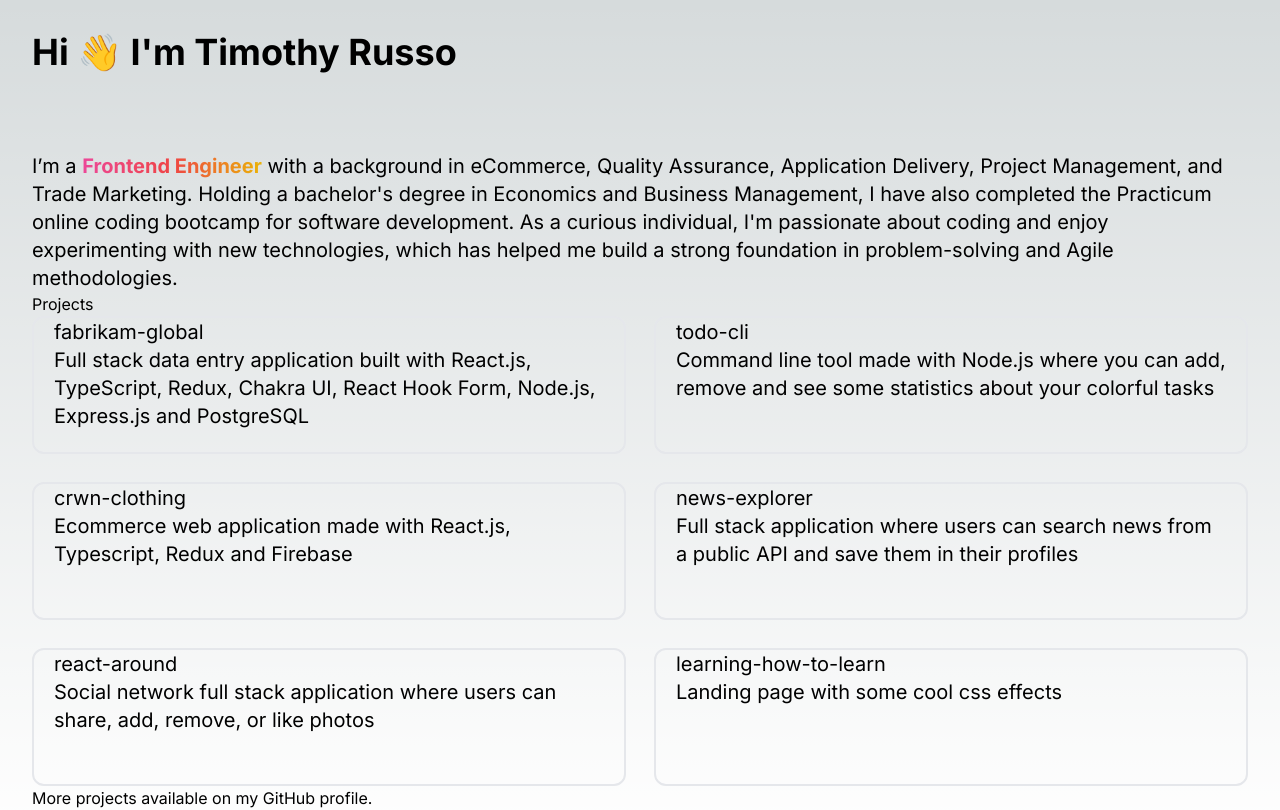
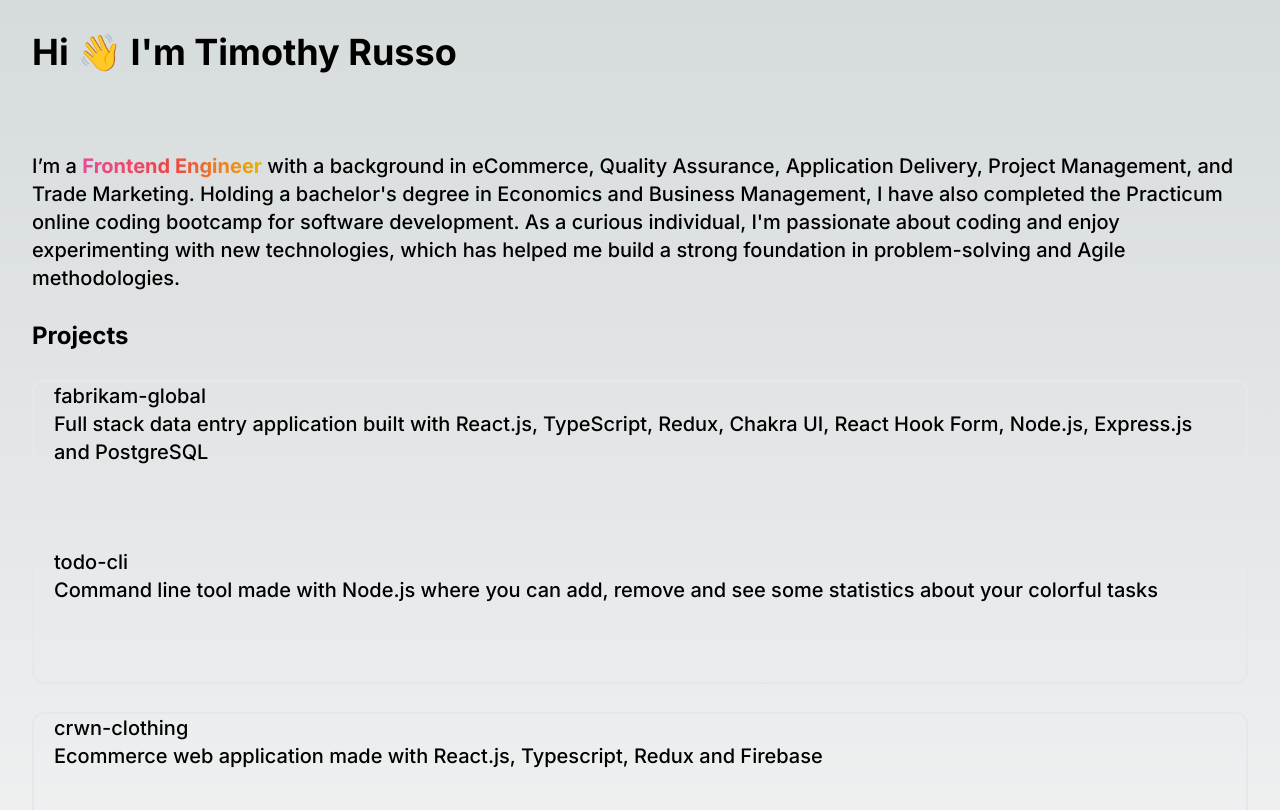
Before and after one commit to timothyrusso/personal-website-next, a Next.js app: page / in a window 1280 px wide. Shown: the top 810 px of the page. Built offline with nearby package versions, Linux system fonts and the light colour scheme.

Commit message:
feat: update font weigth

```diff
--- a/components/Description/Description.tsx
+++ b/components/Description/Description.tsx
@@ -1,14 +1,17 @@
 export const Description = () => {
-    return (
-      <p className="text-xl">
-        I’m a <span className="bg-gradient-to-r from-pink-500 via-red-500 to-yellow-500 bg-clip-text text-transparent font-bold">Frontend Engineer</span> with a
-        background in eCommerce, Quality Assurance, Application Delivery, Project
-        Management, and Trade Marketing. Holding a bachelor's degree in Economics
-        and Business Management, I have also completed the Practicum online coding
-        bootcamp for software development. As a curious individual, I'm passionate
-        about coding and enjoy experimenting with new technologies, which has
-        helped me build a strong foundation in problem-solving and Agile
-        methodologies.
-      </p>
-    );
-  };
+  return (
+    <p className="text-xl font-medium">
+      I’m a{' '}
+      <span className="bg-gradient-to-r from-pink-500 via-red-500 to-yellow-500 bg-clip-text text-transparent font-bold">
+        Frontend Engineer
+      </span>{' '}
+      with a background in eCommerce, Quality Assurance, Application Delivery,
+      Project Management, and Trade Marketing. Holding a bachelor's degree in
+      Economics and Business Management, I have also completed the Practicum
+      online coding bootcamp for software development. As a curious individual,
+      I'm passionate about coding and enjoy experimenting with new technologies,
+      which has helped me build a strong foundation in problem-solving and Agile
+      methodologies.
+    </p>
+  );
+};
--- a/components/ProjectCard/ProjectCard.tsx
+++ b/components/ProjectCard/ProjectCard.tsx
@@ -12,7 +12,7 @@ export const ProjectCard: FC<PrjectCardProps> = ({
   description,
 }) => {
   return (
-    <li className="flex justify-start flex-col text-xl border-2 px-5 rounded-xl min-h-project-card">
+    <li className="flex justify-start flex-col text-xl font-medium border-2 px-5 rounded-xl min-h-project-card">
       <a href={link} target="_blank">
         <h2>{title}</h2>
         <p>{description}</p>
--- a/components/ProjectsGrid/ProjectsGrid.tsx
+++ b/components/ProjectsGrid/ProjectsGrid.tsx
@@ -4,8 +4,8 @@ import { ProjectCard } from '../ProjectCard/ProjectCard';
 export const ProjectsGrid = () => {
   return (
     <div>
-      <h2>Projects</h2>
-      <ul className="grid grid-cols-2 gap-7">
+      <h2 className="text-2xl font-bold mb-7 mt-7">Projects</h2>
+      <ul className="grid grid-cols-1 gap-7">
         {projects.map((project) => (
           <ProjectCard
             key={project.id}
```
